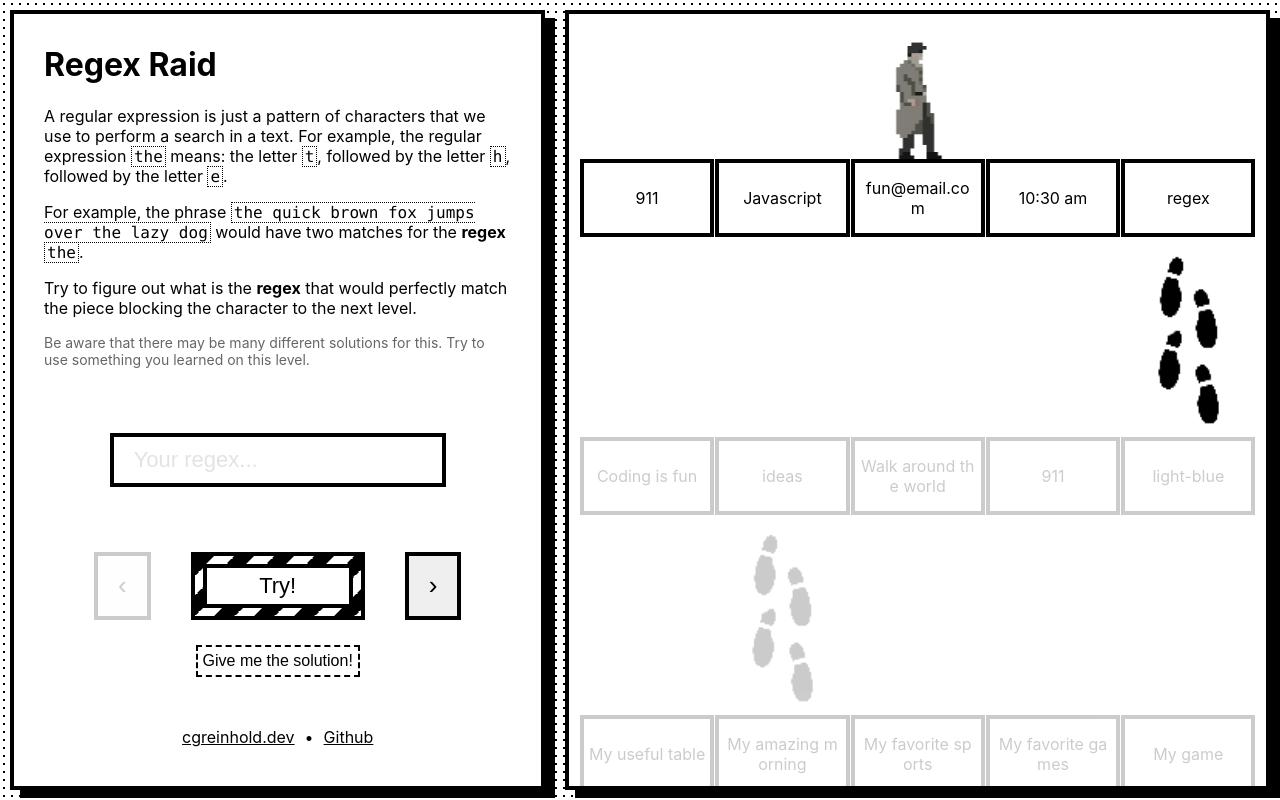
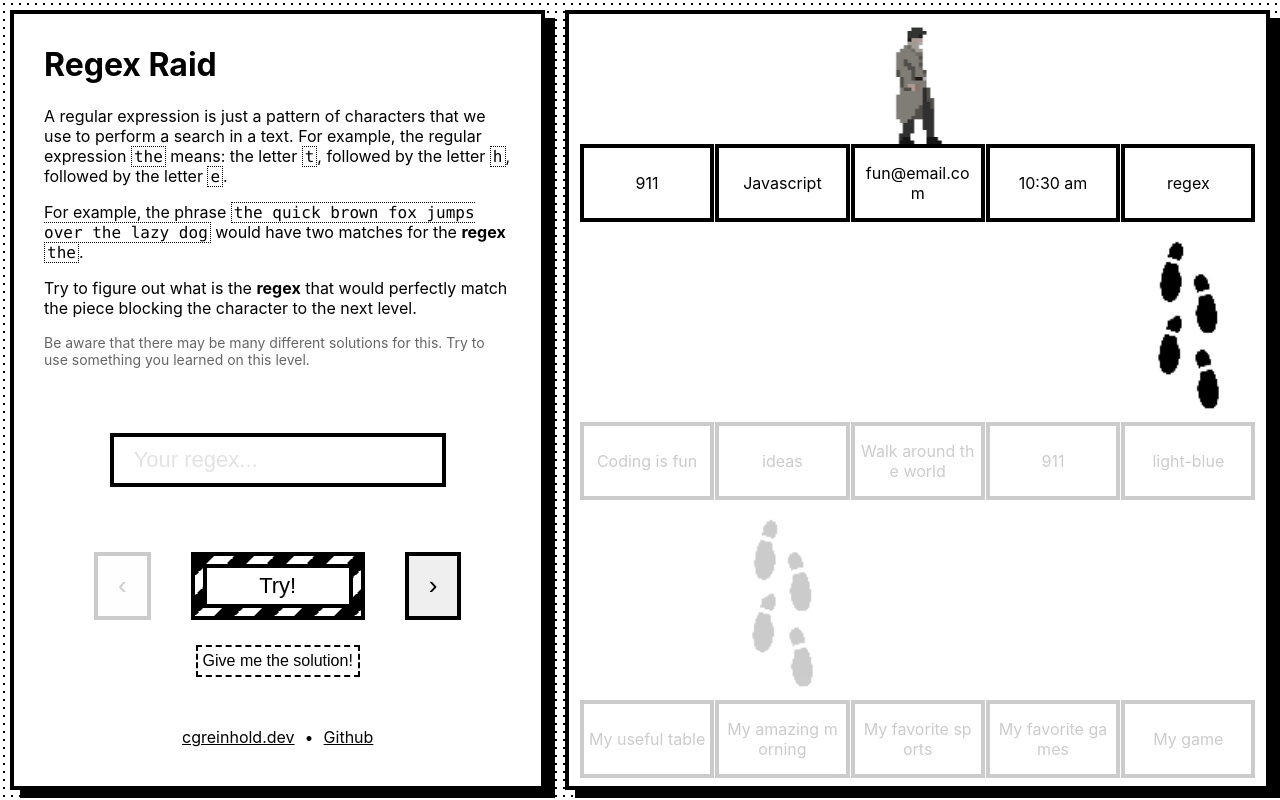
Before and after one commit to CGReinhold/regex-game, a React (Create React App) app: page / in a window 1280 px wide. Built offline with nearby package versions, Linux system fonts and the light colour scheme.

Commit message:
fix position bug

```diff
--- a/src/components/gameLayout.css
+++ b/src/components/gameLayout.css
@@ -39,7 +39,7 @@
 .regex-character {
   height: 120px;
   position: absolute;
-  top: calc(10% - 60px);
+  top: 0;
   transition: left 1s;
   width: 20%;
   display: flex;
--- a/src/components/gameLayout.tsx
+++ b/src/components/gameLayout.tsx
@@ -23,9 +23,13 @@ const GameLayout: React.FC<GameLayoutProps> = ({ level, regex }) => {
   const [left, setLeft] = useState<string>(getLeftPosition());
   const [newLevel, setNewLevel] = useState<boolean>(false);
   const [faceRight, setFaceRight] = useState<boolean>(true);
+  const lineRefs = React.useRef<any[]>([]);
 
   useEffect(() => {
-    setTop(`calc(10% - ${(level) * 259}px + 60px)`);
+    const previousLevels = lineRefs.current.slice(0, level);
+    const heights = previousLevels.reduce((acc, item) => acc + item.getBoundingClientRect().height, 0);
+    const topCalc = `calc(120px - ${heights}px)`;
+    setTop(topCalc);
     setLeft(getLeftPosition());
     setNewLevel(true);
     const previousRightIndex = level === 0 ? 0 : LEVELS[level - 1].items.findIndex(i => i.isRight);
@@ -48,7 +52,7 @@ const GameLayout: React.FC<GameLayoutProps> = ({ level, regex }) => {
           const groupClass = classNames('item-group', { 'fade': level !== index });
 
           return (
-            <div key={`${level}-${index}`} className={groupClass}>
+            <div key={`${level}-${index}`} ref={el => lineRefs.current[index] = el} className={groupClass}>
               {levelInfo.items.map(item => {
                 const isMatch = regex && match(regex, item.text, levelInfo.isNotPerfectMatch);
                 const isLevelMatch = isMatch && level - 1 === index && newLevel;
```
